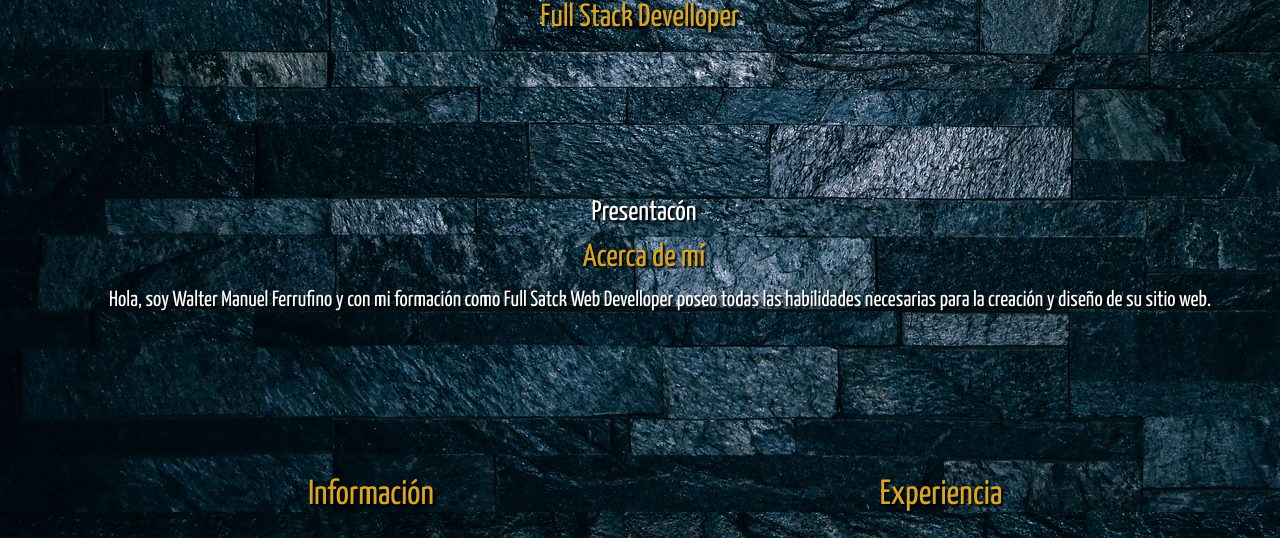
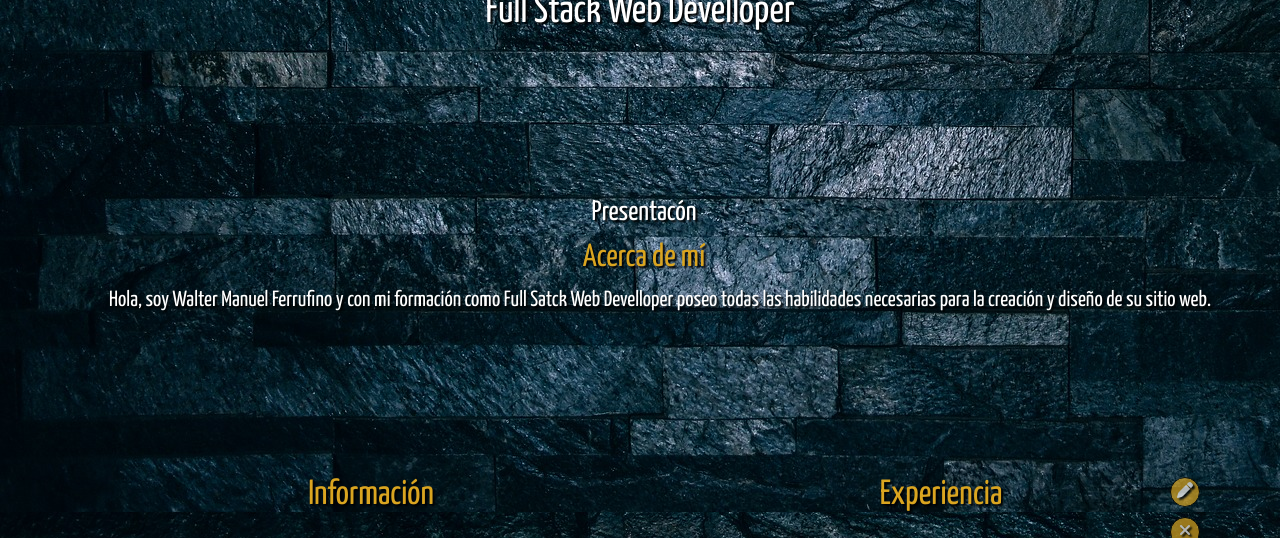
Before and after one commit to WalterFerrufino/IMG-para-el-TPIntegrador, a plain HTML site: page index.html in a window 1280 px wide. Shown: the part 768-1306 px from the top of the page. Drawn offline with nearby package versions, Linux system fonts and the light colour scheme.

Commit message:
Se agregaron botones de edicion

```diff
--- a/index.html
+++ b/index.html
@@ -12,6 +12,7 @@
     <link rel="preconnect" href="https://fonts.gstatic.com" crossorigin>
     <link href="https://fonts.googleapis.com/css2?family=Yanone+Kaffeesatz:wght@300;400&display=swap" rel="stylesheet">
     <link href="https://cdn.jsdelivr.net/npm/bootstrap@5.1.3/dist/css/bootstrap.min.css" rel="stylesheet" integrity="sha384-1BmE4kWBq78iYhFldvKuhfTAU6auU8tT94WrHftjDbrCEXSU1oBoqyl2QvZ6jIW3" crossorigin="anonymous">
+    <script src="https://kit.fontawesome.com/861f8a35f6.js" crossorigin="anonymous"></script>
 </head>
 <body>
 
@@ -44,9 +45,9 @@
     </header>
 
     <section class="inicio">
-        <img src="IMG/perfil.jpg" id="profile-picture" alt="Walter Manuel Ferrufino" title="Full Stack Web Develloper">
-        <h1>Walter Manuel Ferrufino</h1>
-        <h2 class="sub-h1">Full Stack Develloper</h2>
+        <img src="IMG/perfil.jpg" id="profile-picture" alt="Walter Manuel Ferrufino" title="Foto de Walter Manuel Ferrufino - Full Stack Web Develloper">
+        <h2>Walter Manuel Ferrufino</h2>
+        <h1 class="sub-h1">Full Stack Web Develloper</h1>
     </section>
 
     <section id="sobremi" class="sobremi">
@@ -57,6 +58,7 @@
         </div>
 
         <div class="container">
+
             <div class="row row-cols-2">
               <div class="col1">
                 <div>
@@ -74,6 +76,8 @@
               </div>
               <div class="col1">
                 <div>
+                    <button class="edit" type="button"><i class="fa-solid fa-pen"></i></button>
+                    <button class="editx" type="button"><i class="fa-solid fa-xmark"></i></button>
                     <p id="exp">Experiencia</p>
                     <p>Programa Argentina #YoProgramo</p>
                     <p>Finalizado y aprobado</p>
@@ -87,6 +91,8 @@
 
         <div id="habilidades" class="columns-divisor">
             <p class="hab1">¿Por qué elegirme?</p>
+            <button class="edit" type="button"><i class="fa-solid fa-pen"></i></button>
+            <button class="editx" type="button"><i class="fa-solid fa-xmark"></i></button>
             <p class="hab2">Mi area de experiencia:</p>
         </div>
 
@@ -118,6 +124,8 @@
 
 
         <div class="extras">
+            <button class="edit" type="button"><i class="fa-solid fa-pen"></i></button>
+            <button class="editx" type="button"><i class="fa-solid fa-xmark"></i></button>
             <p class="title-extras">Aptitudes extras</p>
             <p>Buen nivel de inglés hablado y escrito</p>
             <p>Básico nivel de francés hablado y escrito</p>
--- a/style.css
+++ b/style.css
@@ -74,6 +74,32 @@ h4{
 
 #sobremi {
     text-align: center;
+}
+
+.edit{
+    background-color: goldenrod;
+    position: absolute;
+    right: 0;
+    margin-top: 1vh;
+    margin-right: 10vh;
+    border-radius: 100%;
+    opacity: 70%;
+    border: solid black 1px;
+    height: 30px;
+    width: 30px;
+}
+
+.editx{
+    background-color: goldenrod;
+    position: absolute;
+    right: 0;
+    margin-top: 6vh;
+    margin-right: 10vh;
+    border-radius: 100%;
+    opacity: 70%;
+    border: solid black 1px;
+    height: 30px;
+    width: 30px;
 }
 
 #profile-picture{
```
